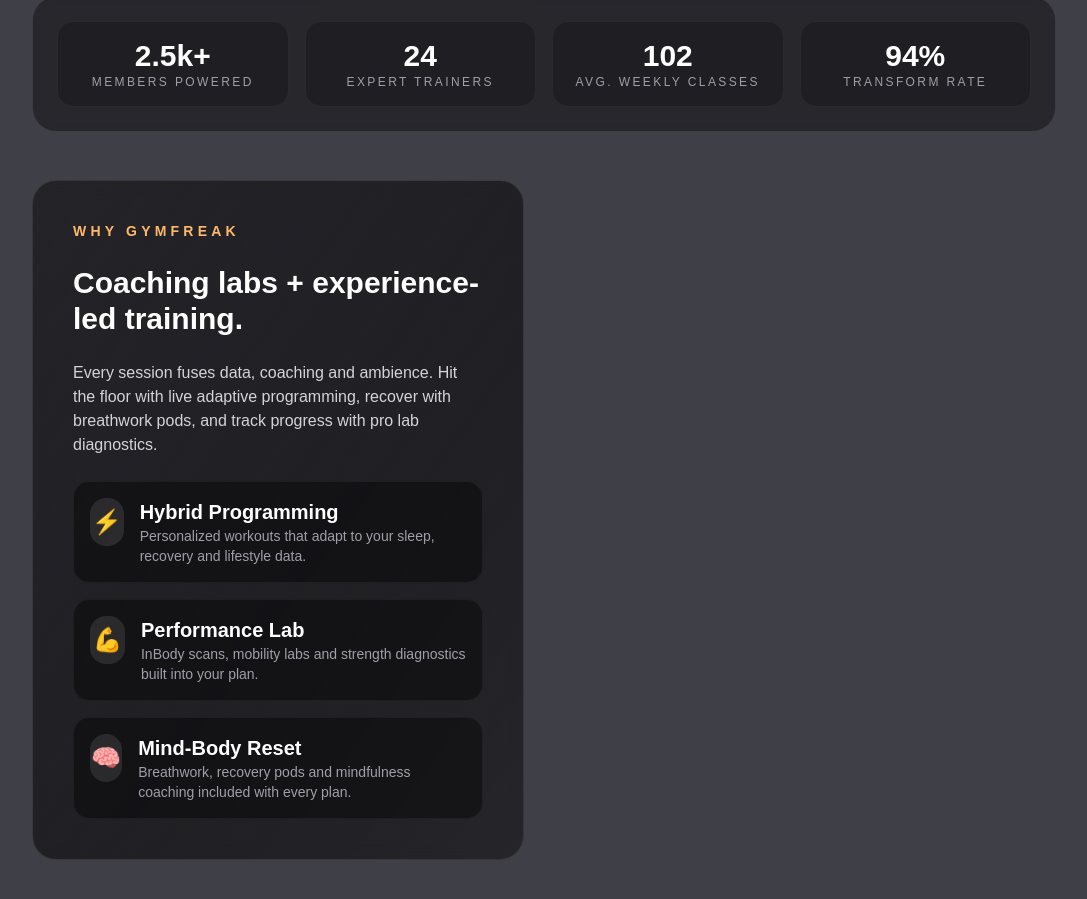
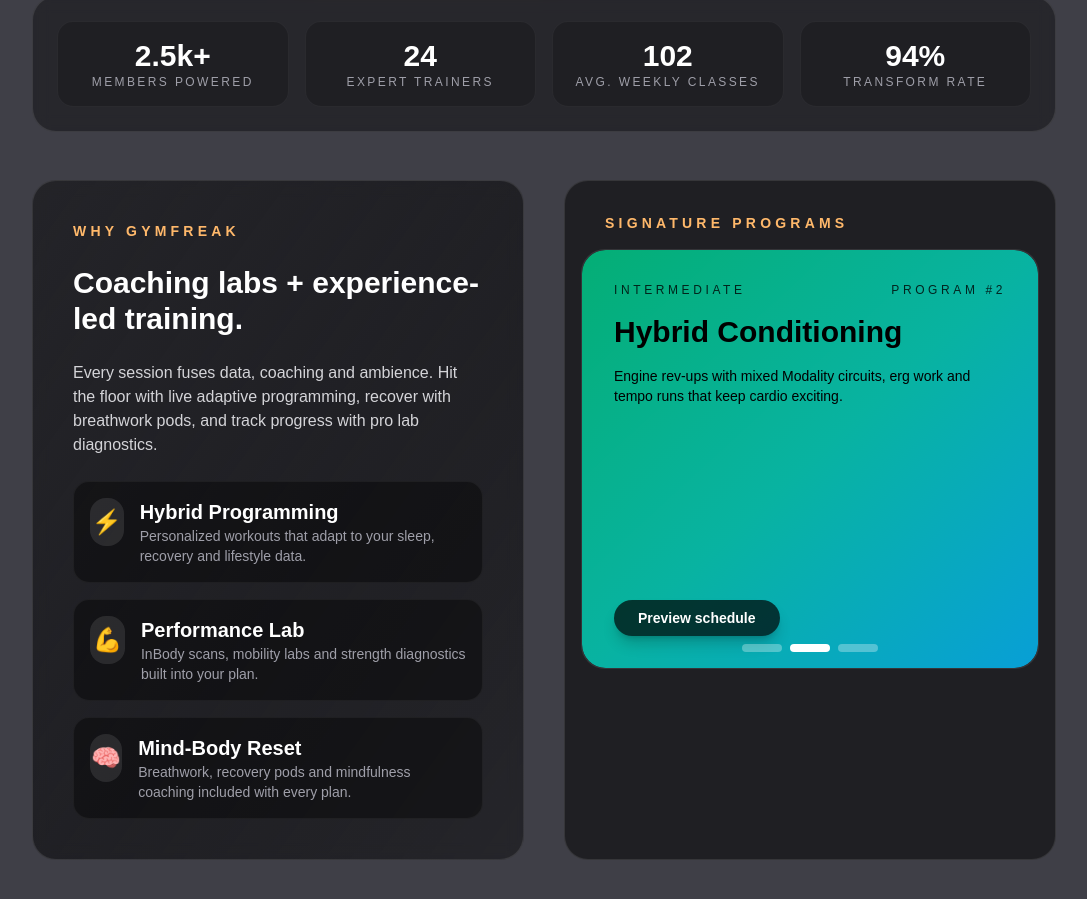
Before and after one commit to Gauravjangra2003/Gym-Management, a Next.js app: page / in a window 1280 px wide. Shown: the part 601-1500 px from the top of the page, without its empty margins (96-1183 px from the left). Built offline with nearby package versions, Linux system fonts and the light colour scheme.

Commit message:
training program done

```diff
--- a/components/sections/Training.tsx
+++ b/components/sections/Training.tsx
@@ -1,3 +1,6 @@
+'use client';
+
+import { useEffect, useState } from "react";
 
 const Features = [
   {
@@ -20,31 +23,41 @@ const Features = [
   },
 ];
 
-const Programs = [
+const programs = [
   {
     title: "Strength Evolution",
     level: "Advance",
     description:
       "Progressive overload cycles, Olympic lifts and power development paired with mobility resets.",
-    accent: "from-violet-500/90 via-fuchsia-500/80 to-orange-400/80",
+    WalkingColor: "from-violet-500/90 via-fuchsia-500/80 to-orange-400/80",
   },
   {
     title: "Hybrid Conditioning",
     level: "Intermediate",
     description:
       "Engine rev-ups with mixed Modality circuits, erg work and tempo runs that keep cardio exciting.",
-    accent: "from-emerald-500/90 via-teal-400/80 to-sky-400/80",
+    WalkingColor: "from-emerald-500/90 via-teal-400/80 to-sky-400/80",
   },
   {
     title: "Metabolic Sculpt",
     level: "All Levels",
     description:
       "Athletic bodybuilding meets metabolic conditioning for shredding fat without losing muscle.",
-    accent: "from-amber-400/90 via-orange-500/80 to-rose-500/80",
+    WalkingColor: "from-amber-400/90 via-orange-500/80 to-rose-500/80",
   },
 ];
 
 const Training = () => {
+
+    const [active, setactive] = useState(0);
+
+  useEffect(() => {
+    const slidertime = setInterval(() => {
+      setactive((prev) => (prev + 1) % programs.length);
+    }, 4000);
+    return () => clearInterval(slidertime);
+  }, []);
+
   return (
     <div className="grid gap-10 lg:grid-cols-2">
         {/* Festures section */}
@@ -79,6 +92,52 @@ const Training = () => {
                 }
                 </div>
         </div>
+            {/* Programs section */}
+
+    <div className="space-y-4 rounded-3xl border border-white/10 bg-black/50 p-4">
+            <p className="px-6 pt-4 text-sm font-semibold uppercase tracking-[0.3em] text-orange-300">
+            Signature Programs
+            </p>
+            <div className="relative min-h-[420px] overflow-hidden rounded-3xl border border-white/5 bg-white/5 pb-16">
+            {programs.map((program, index) => (
+                <article
+                key={program.title}
+                className={`absolute inset-0 flex h-full flex-col gap-4 rounded-3xl bg-linear-to-br ${program.WalkingColor} p-8 text-black transition-all duration-700 ease-out ${
+                    index === active
+                    ? 'z-10 opacity-100'
+                    : 'pointer-events-none opacity-0'
+                }`}
+                >
+                <div className="flex items-center justify-between text-xs uppercase tracking-[0.3em] text-black/80">
+                    <span>{program.level}</span>
+                    <span>Program #{index + 1}</span>
+                </div>
+                <h3 className="text-3xl font-semibold">{program.title}</h3>
+                <p className="text-sm">{program.description}</p>
+                <button className="mt-auto w-fit rounded-full bg-black/70 px-6 py-2 text-sm font-semibold text-white shadow-lg shadow-black/20">
+                    Preview schedule
+                </button>
+                </article>
+            ))}
+
+          {/* Slidet Dot */}
+
+          <div className="absolute bottom-4 left-0 right-0 z-20 flex justify-center gap-2">
+            {programs.map((program, index) => (
+              <button
+                aria-label="change slider"
+                key={program.title}
+                onClick={() => setactive(index)}
+                className={`h-2 w-10 rounded-full transition ${
+                  index === active
+                    ? 'bg-white'
+                    : 'bg-white/30 hover:bg-white/60'
+                }`}
+              />
+            ))}
+          </div>
+           </div>
+      </div>
     </div>
   )
 }
```
